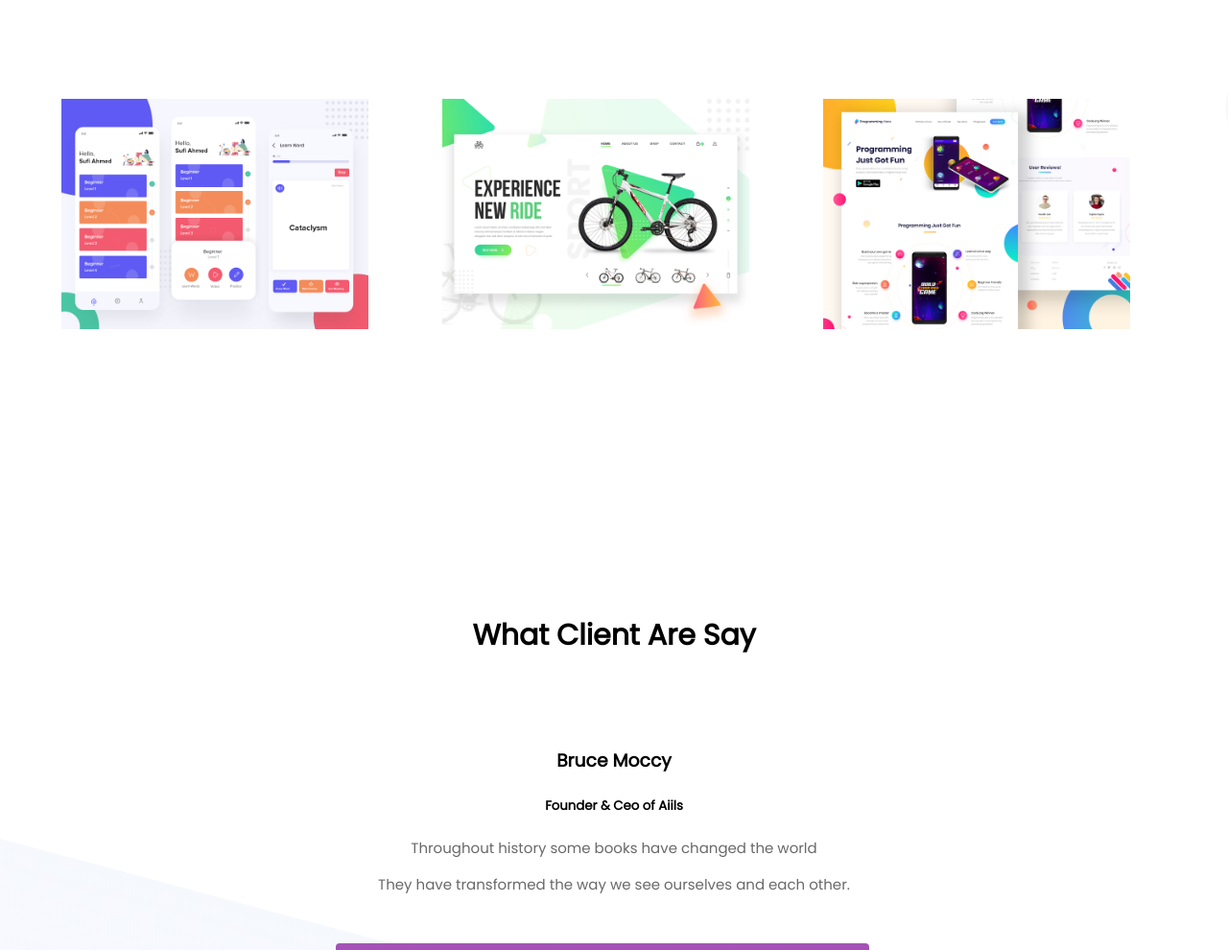
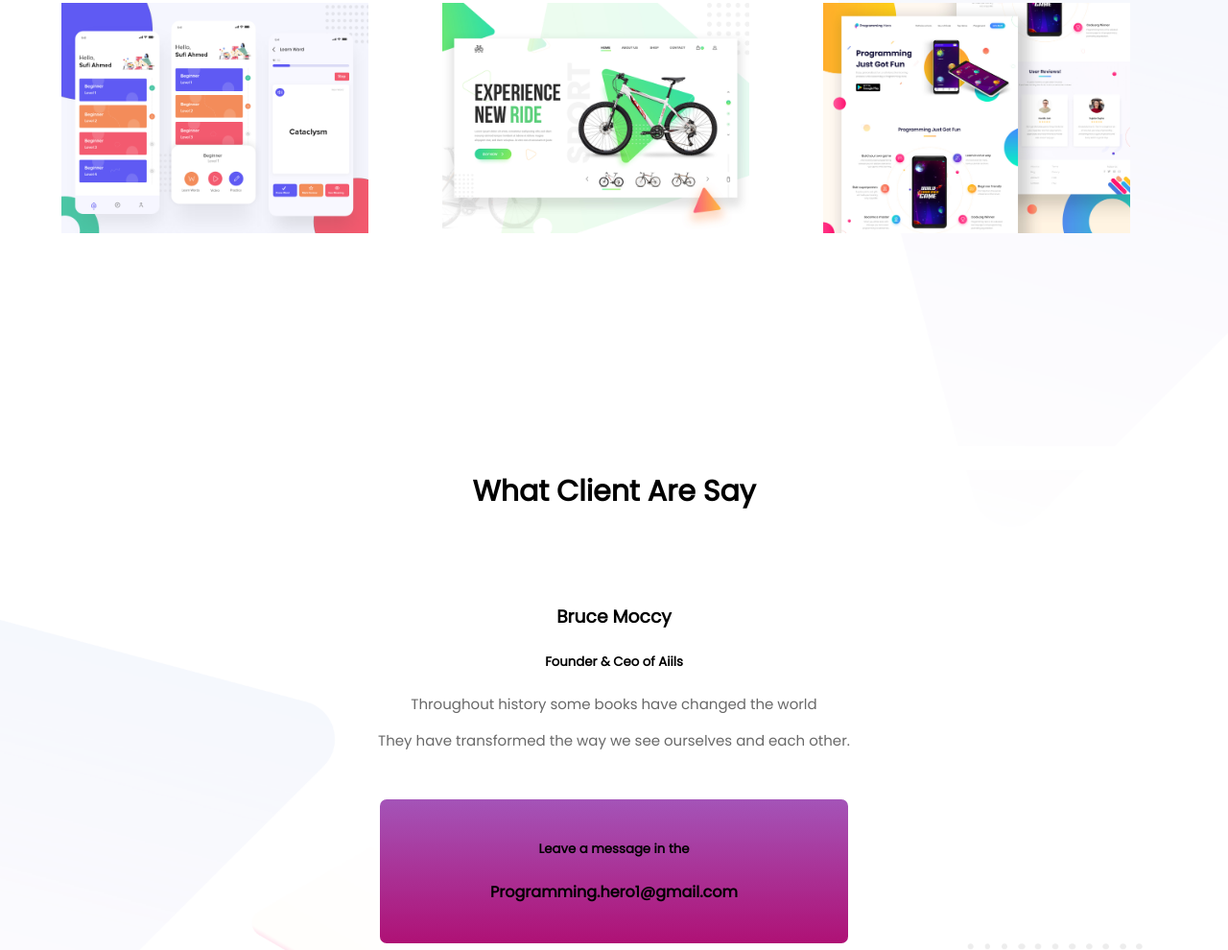
Before and after one commit to Tamanna14-cpu/my-website, a plain HTML site: page index.html in a window 1280 px wide. Shown: the part 1810-2800 px from the top of the page at 96% size. Drawn offline with Linux system fonts and the light colour scheme.

Commit message:
finished project

```diff
--- a/style.css
+++ b/style.css
@@ -14,10 +14,11 @@ p{
     color: dimgray;
 }
 section{
-    height: 800px;
+    height: 750px;
 }
 .introductory{
     background-image: url(images/header-bg.png);
+    background-size: cover;
 }
 .half-width{
     float: left;
@@ -27,7 +28,7 @@ section{
     margin-top: 6%;
 }
 .half-width img{
-    width: 100%;
+    width: 500px;
 }
 .marrone{
     color: mediumvioletred;
@@ -43,6 +44,7 @@ section{
 }
 .biography{
     background-image: url(images/biography-bg.png);
+    background-size: cover;
 }
 .text-center{
     padding-top: 130px;
@@ -59,6 +61,7 @@ section{
 }
 .work{
     background-image: url(images/latest-work-bg.png);
+    background-size: cover;
 }
 .text-align{
     text-align: center;
@@ -67,16 +70,14 @@ section{
 .conclusion{
     text-align: center;
     background-image: url(images/footer-bg.png);
+    background-size: cover;
 }
 .link-button2{
-    text-decoration: none;
-    color: white;
-    font-weight: bold;
-    padding: 12px 22px;
     background-image: linear-gradient(180deg, rgb(164, 84, 184), rgb(175, 17, 117));
-    border-radius: 4px;
-    width: 40%;
-    margin-left: 350px;
+    width: 35%;
+    border-radius: 7px;
+    padding: 20px;
+    margin: auto;
     margin-top: 50px;
 }
 footer{
```
